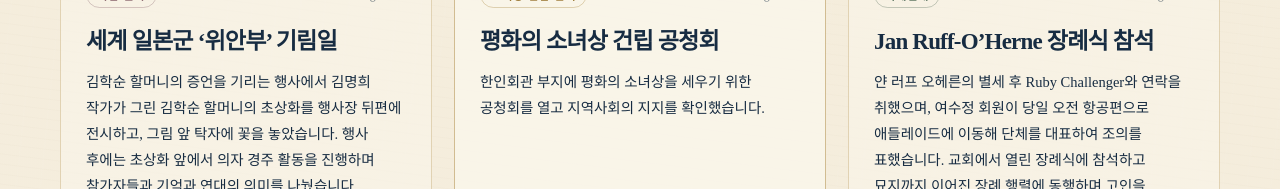
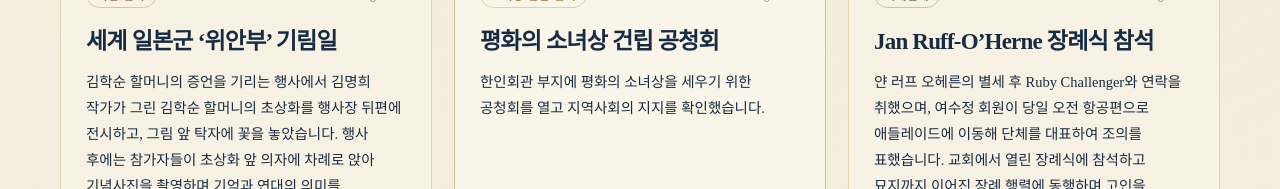
Before and after one commit to Jenguk42/fcwmelbourne, a Next.js app: page /activities in a window 1280 px wide. Shown: the part 11811-12000 px from the top of the page. Built offline with nearby package versions, Linux system fonts and the light colour scheme; a web font is replaced by a local one.

Commit message:
Correct remembrance activity to turn-taking commemorative photos
Update Korean and English descriptions to replace the chair-racing interpretation.
Sites source: 76dc6ea1ece7e90aa7166931c71f96ef37d722a5

```diff
--- a/app/activity-data.ts
+++ b/app/activity-data.ts
@@ -121,7 +121,7 @@ export const activities: Activity[] = [
   { year: "2019", date: "2–3 Feb 2019", category: "culture", featured: true, title: "김복동 할머니 추모 분향소", copy: "평화·인권운동가 김복동 할머니를 추모하기 위해 멜번에 분향소를 마련했습니다.", photos: [photo(17, "멜번에 마련한 김복동 할머니 추모 분향소"), photo(18, "김복동 할머니 추모 활동 기록")] },
   { year: "2019", date: "6 Apr 2019", category: "education", featured: true, title: "Alamanda K–9 College 학생·가족 교육", copy: "일본군 ‘위안부’ 문제에 관심을 가진 지역 학생들과 교육 간담회를 열었습니다. 학생들의 부모와 형제자매를 포함해 총 8명이 참석해 피해자들의 역사와 경험을 함께 나눴습니다. 한 학생이 자신이 다니는 Suzanne Cory High School에서 모금 행사를 열자고 제안하면서, 학교 교육과 지역사회 연계 활동의 중요한 첫걸음이 되었습니다.", photos: [photo(19, "Alamanda K–9 College 학생과 가족이 함께한 역사 교육 간담회")] },
   { year: "2019", date: "3–6 Jun 2019", category: "education", featured: true, title: "Suzanne Cory High School 교육·모금 활동", copy: "Suzanne Cory High School 학생들을 대상으로 교육 발표를 진행한 뒤 모금 행사를 열었습니다. 호주 학교를 대상으로 한 첫 교육 방문이자 첫 학교 기반 모금 활동으로, 학교 교육과 연계한 활동의 중요한 전환점이 되었습니다.", photos: [photo(20, "Suzanne Cory High School 교육 발표와 학생 모금 활동")] },
-  { year: "2019", date: "15 Aug 2019", category: "culture", title: "세계 일본군 ‘위안부’ 기림일", copy: "김학순 할머니의 증언을 기리는 행사에서 김명희 작가가 그린 김학순 할머니의 초상화를 행사장 뒤편에 전시하고, 그림 앞 탁자에 꽃을 놓았습니다. 행사 후에는 초상화 앞에서 의자 경주 활동을 진행하며 참가자들과 기억과 연대의 의미를 나눴습니다.", photos: [photo(21, "세계 일본군 위안부 기림일 행사 현장"), photo(22, "기림일 시민 참여 프로그램")] },
+  { year: "2019", date: "15 Aug 2019", category: "culture", title: "세계 일본군 ‘위안부’ 기림일", copy: "김학순 할머니의 증언을 기리는 행사에서 김명희 작가가 그린 김학순 할머니의 초상화를 행사장 뒤편에 전시하고, 그림 앞 탁자에 꽃을 놓았습니다. 행사 후에는 참가자들이 초상화 앞 의자에 차례로 앉아 기념사진을 촬영하며 기억과 연대의 의미를 나눴습니다.", photos: [photo(21, "세계 일본군 위안부 기림일 행사 현장"), photo(22, "기림일 시민 참여 프로그램")] },
   { year: "2019", date: "31 Aug 2019", category: "preservation", featured: true, title: "평화의 소녀상 건립 공청회", copy: "한인회관 부지에 평화의 소녀상을 세우기 위한 공청회를 열고 지역사회의 지지를 확인했습니다.", photos: [photo(23, "2019년 멜번 평화의 소녀상 건립 공청회 안내")] },
   { year: "2019", date: "27 Aug 2019", category: "international", title: "Jan Ruff-O’Herne 장례식 참석", copy: "얀 러프 오헤른의 별세 후 Ruby Challenger와 연락을 취했으며, 여수정 회원이 당일 오전 항공편으로 애들레이드에 이동해 단체를 대표하여 조의를 표했습니다. 교회에서 열린 장례식에 참석하고 묘지까지 이어진 장례 행렬에 동행하며 고인을 추모했습니다.", photos: [photo(24, "Jan Ruff-O’Herne 장례에 전한 추모의 뜻")] },
   { year: "2019", date: "7 Sep 2019", category: "education", title: "차세대 리더 포럼 2019", copy: "회원이 시드니에서 열린 차세대 리더 포럼에 참석했습니다. 한인 청년들과 교류하며 일본군 ‘위안부’ 피해자들의 역사와 경험을 알리고, 다음 세대와의 연대를 넓혔습니다.", photos: [photo(25, "2019 차세대 리더 포럼 단체사진")] },
--- a/app/i18n-translations.ts
+++ b/app/i18n-translations.ts
@@ -445,7 +445,7 @@ export const englishTranslations: Record<string, string> = {
   "Suzanne Cory High School 교육·모금 활동": "Education and fundraising at Suzanne Cory High School",
   "Suzanne Cory High School 학생들을 대상으로 교육 발표를 진행한 뒤 모금 행사를 열었습니다. 호주 학교를 대상으로 한 첫 교육 방문이자 첫 학교 기반 모금 활동으로, 학교 교육과 연계한 활동의 중요한 전환점이 되었습니다.": "We delivered an educational presentation to students at Suzanne Cory High School, followed by a fundraising event. This was our first educational visit to an Australian school and our first school-based fundraising initiative, marking an important milestone in our educational outreach.",
   "세계 일본군 ‘위안부’ 기림일": "International Memorial Day for ‘Comfort Women’",
-  "김학순 할머니의 증언을 기리는 행사에서 김명희 작가가 그린 김학순 할머니의 초상화를 행사장 뒤편에 전시하고, 그림 앞 탁자에 꽃을 놓았습니다. 행사 후에는 초상화 앞에서 의자 경주 활동을 진행하며 참가자들과 기억과 연대의 의미를 나눴습니다.": "At the event honouring Kim Hak-sun’s testimony, a painting of her by artist Kim Myung-hee was displayed at the back of the venue, with flowers placed on a table in front of the artwork. After the event, participants took part in a chair-racing activity in front of the painting, sharing a moment of remembrance and solidarity.",
+  "김학순 할머니의 증언을 기리는 행사에서 김명희 작가가 그린 김학순 할머니의 초상화를 행사장 뒤편에 전시하고, 그림 앞 탁자에 꽃을 놓았습니다. 행사 후에는 참가자들이 초상화 앞 의자에 차례로 앉아 기념사진을 촬영하며 기억과 연대의 의미를 나눴습니다.": "At the event honouring Kim Hak-sun’s testimony, a painting of her by artist Kim Myung-hee was displayed at the back of the venue, with flowers placed on a table in front of the artwork. After the event, participants took turns sitting on a chair in front of the painting for commemorative photographs, sharing a moment of remembrance and solidarity.",
   "평화의 소녀상 건립 공청회": "Public meeting on establishing the Statue of Peace",
   "한인회관 부지에 평화의 소녀상을 세우기 위한 공청회를 열고 지역사회의 지지를 확인했습니다.": "We held a public meeting on establishing the Statue of Peace at the Korean community hall and confirmed community support.",
   "Jan Ruff-O’Herne 장례식 참석": "Attendance at Jan Ruff-O’Herne’s funeral",
```
